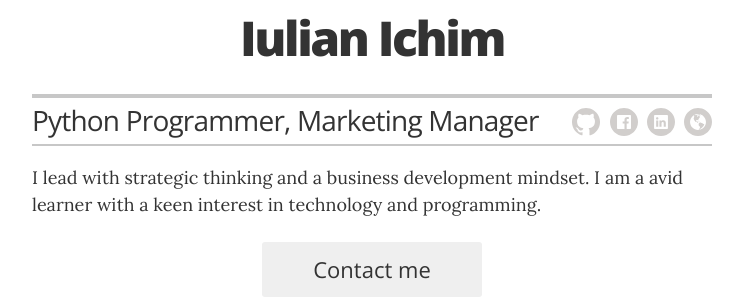
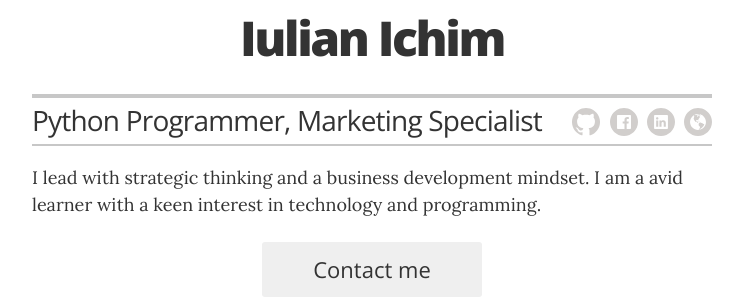
Before and after one commit to IulianIV/iulianiv.github.io, a Jekyll site: the page built from index.html, in a window 1280 px wide and 900 px high. Shown: the part 140-439 px from the top of the window, without its empty margins (268-1011 px from the left). Built offline with Jekyll 4.4.1, drawn with Linux system fonts in a browser that asks for light colours.

Commit message:
Update _config.yml

```diff
--- a/_config.yml
+++ b/_config.yml
@@ -11,7 +11,7 @@ sass:
 # Resume settings
 resume_avatar:                  "true"
 resume_name:                    "Iulian Ichim"
-resume_title:                   "Python Programmer, Marketing Manager"
+resume_title:                   "Python Programmer, Marketing Specialist"
 
 # used for the contact button in _layouts/resume.html
 resume_contact_email:           "ichim.iulian12@gmail.com"
```
